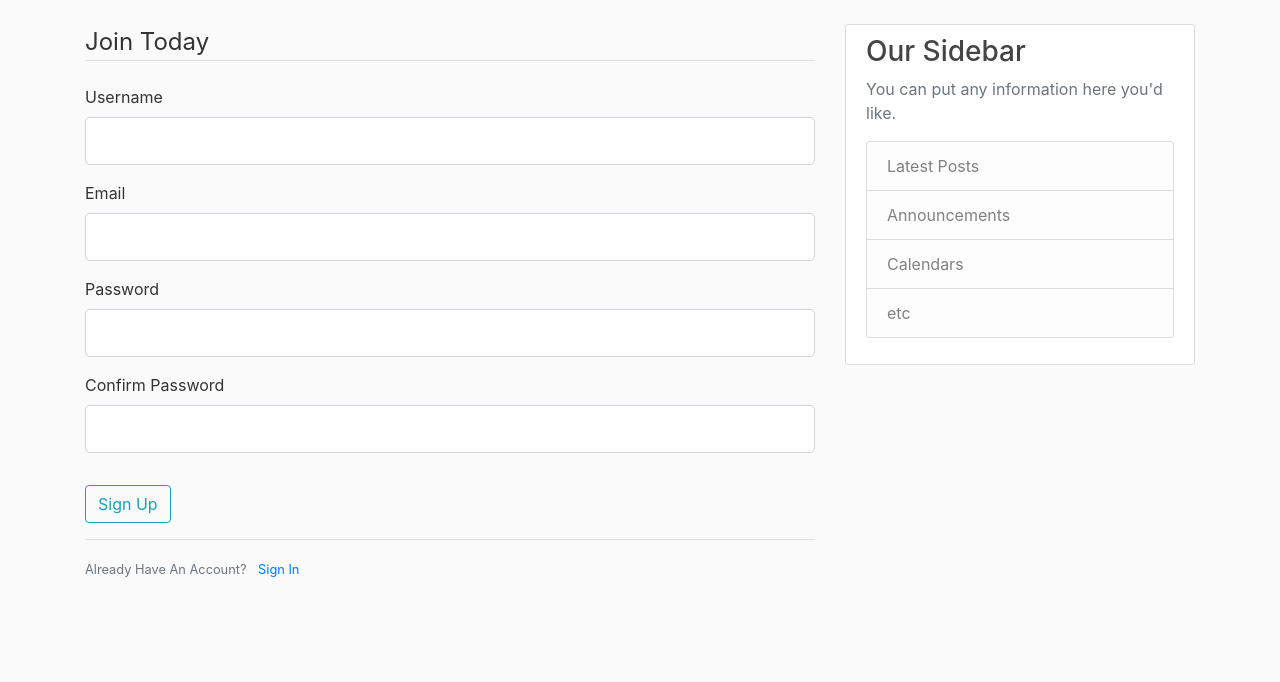
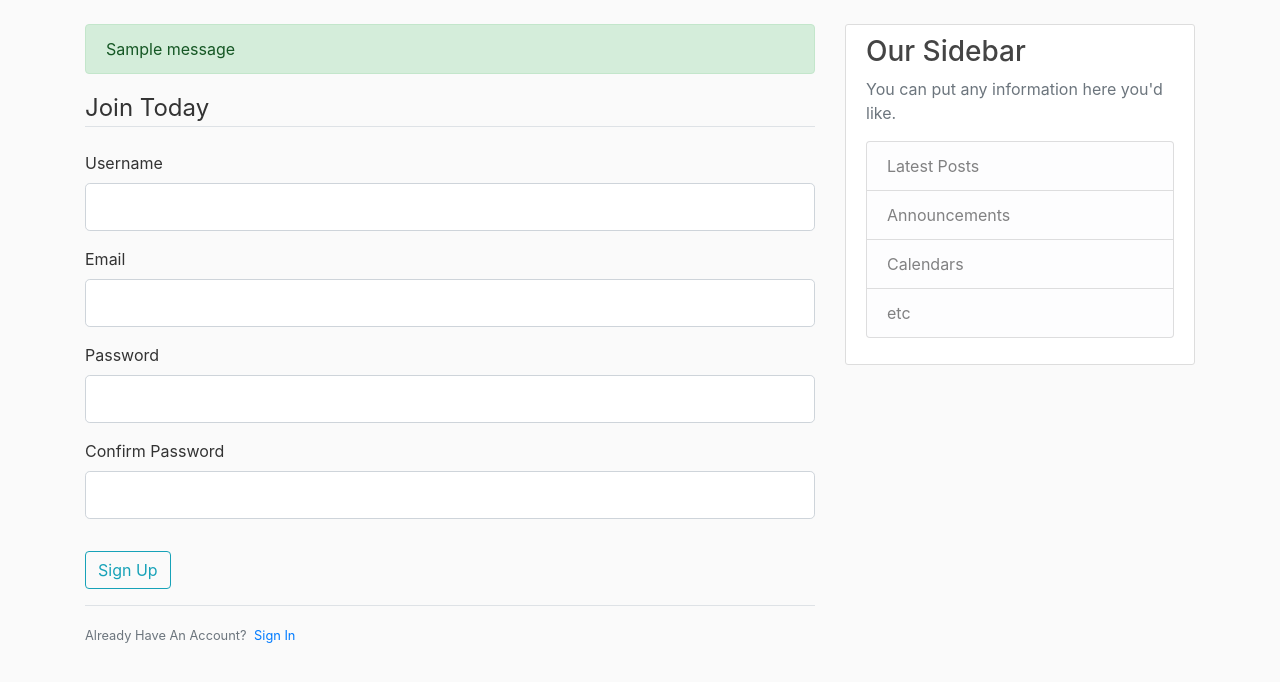
Before and after one commit to angkul07/python_web_tut, a Flask app: page /register in a window 1280 px wide. Shown: the part 56-738 px from the top of the page. Run offline with Flask 3, Linux system fonts and the light colour scheme; one stand-in notice (Sample message) is shown; some libraries are stand-ins or nearby versions.

Commit message:
fix the minor issues

```diff
--- a/flask_blog/main.py
+++ b/flask_blog/main.py
@@ -33,7 +33,7 @@ def about():
 def register():
     form = RegistrationForm()
     if form.validate_on_submit():
-        flash(f'Account creted for {form.username.data}!', category='success')
+        flash(f'Account created for {form.username.data}!', category='success')
         return redirect(url_for('home'))
 
     return render_template('register.html', title = 'Register', form=form)
--- a/flask_blog/templates/layout.html
+++ b/flask_blog/templates/layout.html
@@ -42,9 +42,9 @@
       <div class="row">
         <div class="col-md-8">
           {% with messages = get_flashed_messages(with_categories=true)%}
-            {% if message %}
+            {% if messages %}
               {% for category, message in messages %}
-                <div class="alert aleat-{{ category }}">
+                <div class="alert alert-{{ category }}">
                   {{ message }}
                 </div>
               {% endfor %}
--- a/flask_blog/templates/register.html
+++ b/flask_blog/templates/register.html
@@ -1,7 +1,7 @@
 {% extends "layout.html" %}
 {% block content %}
     <div class="contetn-section">
-        <form method="post" action="">
+        <form method="POST" action="">
             {{ form.hidden_tag() }}
             <fieldset class="form-group">
                 <legend class="border-bottom mb-4"> Join Today</legend>
@@ -37,7 +37,7 @@
 
     <div class="border-top pt-3">
         <small class="text-muted">
-            Already Have An Account? <a class="ml-2" href="{{ url_for('login')}}"> Sign In</a>
+            Already Have An Account? <a class="ml-1" href="{{ url_for('login')}}"> Sign In</a>
         </small>
     </div>
 {% endblock content %}
```
